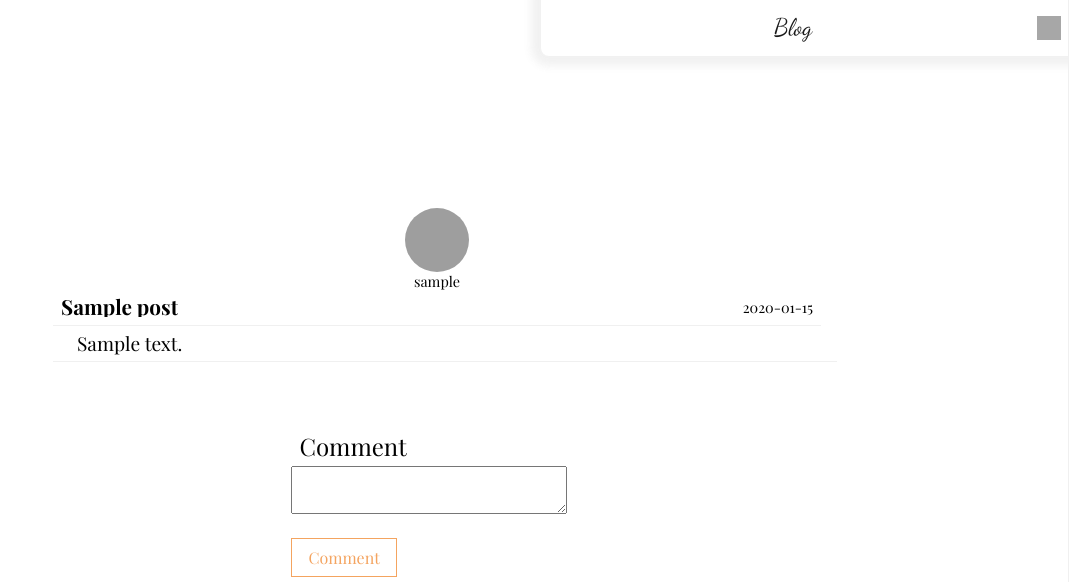
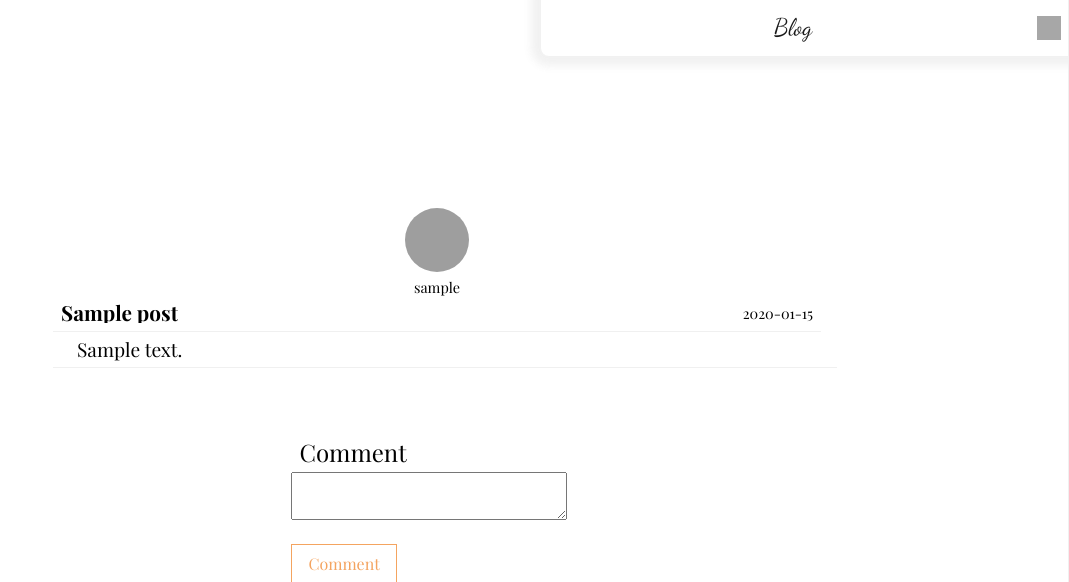
Before and after one commit to Code-Institute-Submissions/blog-1, a Flask app: template blog/templates/posts/comment_post.html in a window 1280 px wide. Shown: the top 582 px of the page, without its empty margins (211-1280 px from the left). Run offline with Flask 2, Linux system fonts and the light colour scheme; the template is opened without the code that fills it: values that come from a table or form of the project are taken from there, most other values are stand-ins (such as "Sample title", 1, 10 or a date in 2020); grey boxes are pictures that could not be loaded.

Commit message:
Updated post profile container.

```diff
--- a/blog/static/styles/post.css
+++ b/blog/static/styles/post.css
@@ -21,6 +21,10 @@
 }
 
 .post-profile-pic-container {
+    display: flex;
+    flex-direction: column;
+    align-items: center;
+    row-gap: .5rem;
     align-self: center;
 }
 
```
